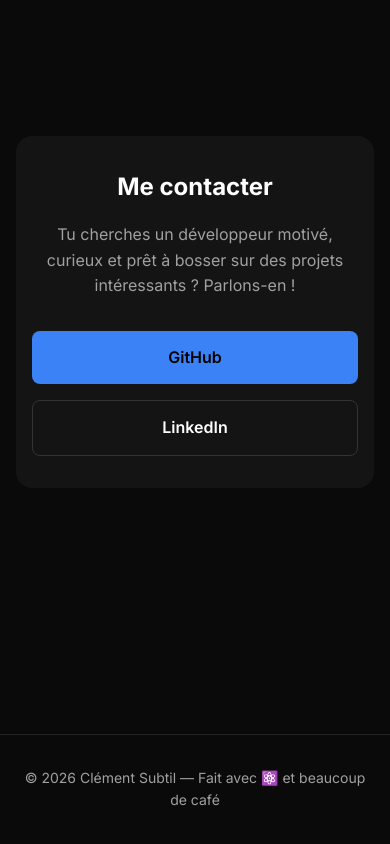
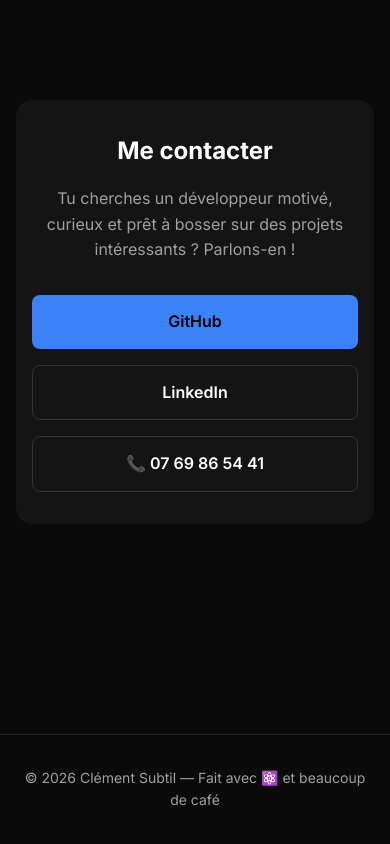
Before and after one commit to clementsbt/portfolio, a React (Vite) app: page / in a window 390 px wide. Shown: the part 4056-4900 px from the top of the page. Built offline with nearby package versions, Linux system fonts and the light colour scheme.

Commit message:
feat: add phone number to contact

```diff
--- a/src/App.tsx
+++ b/src/App.tsx
@@ -269,12 +269,18 @@
                 GitHub
               </a>
               <a
-                href="https://www.linkedin.com/in/clementsubtil"
+                href="https://www.linkedin.com/in/cl%C3%A9ment-subtil-45690125b/"
                 target="_blank"
                 rel="noopener noreferrer"
                 className="btn btn-secondary"
               >
                 LinkedIn
+              </a>
+              <a
+                href="tel:+33769865441"
+                className="btn btn-secondary"
+              >
+                📞 07 69 86 54 41
               </a>
             </div>
           </div>
```
